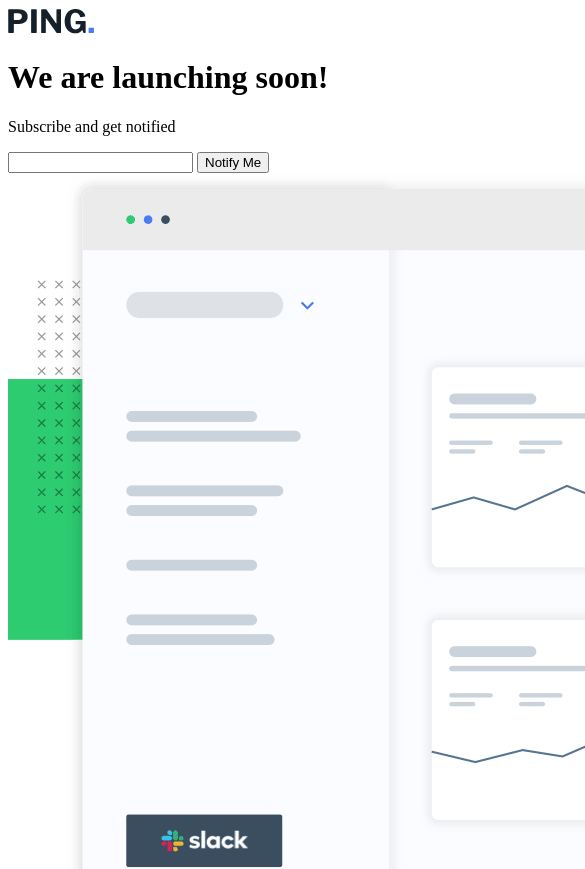
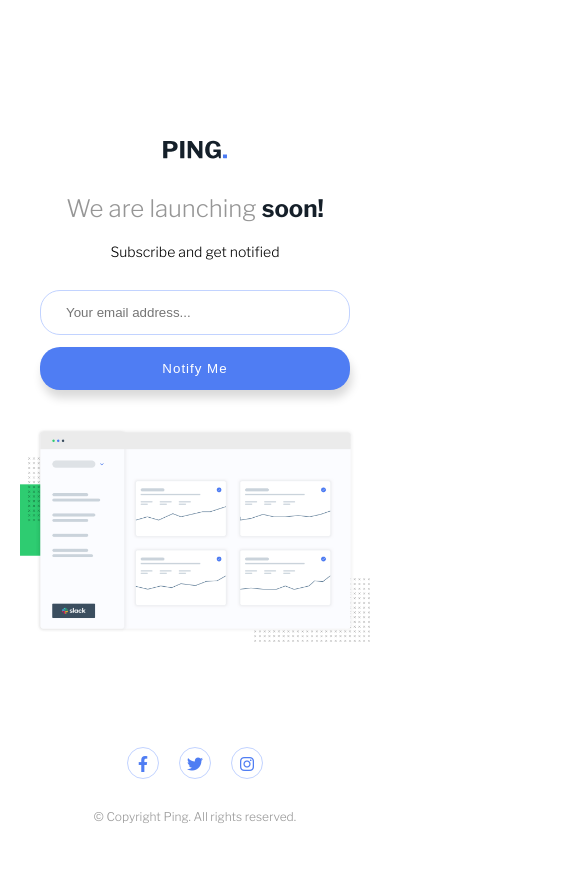
Before and after one commit to monte-dev/4-ping-coming-soon-email-validation, a plain HTML site: page index.html in a window 390 px wide. Shown: the top 869 px of the page, 585 px wide, since content can reach past the window. Drawn offline with nearby package versions, Linux system fonts and the light colour scheme.

Commit message:
Mobile version styling complete

```diff
--- a/css/style.css
+++ b/css/style.css
@@ -0,0 +1,123 @@
+@import url("https://fonts.googleapis.com/css2?family=Libre+Franklin:wght@300;600;700&display=swap");
+/* variables */
+:root {
+  --blue: hsl(223, 87%, 63%);
+  --pale-blue: hsl(223, 100%, 88%);
+  --light-red: hsl(354, 100%, 66%);
+  --gray: hsl(0, 0%, 59%);
+  --very-dark-blue: hsl(209, 33%, 12%);
+  --main-font: "Libre Franklin", sans-serif;
+}
+/* general */
+* {
+  box-sizing: border-box;
+  padding: 0;
+  margin: 0;
+}
+body {
+  font-family: var(--main-font);
+  font-size: 20px;
+}
+.wrapper {
+  display: flex;
+  flex-direction: column;
+  justify-content: center;
+  align-items: center;
+  height: 100vh;
+  text-align: center;
+  margin: 0 20px;
+  padding-top: 160px;
+}
+/* launch soon section */
+.launch-soon img {
+  width: 4rem;
+  padding-bottom: 30px;
+}
+.launch-soon h1 {
+  font-weight: 300;
+  color: var(--gray);
+  font-size: 1.5rem;
+  padding-bottom: 20px;
+}
+.launch-soon span {
+  color: var(--very-dark-blue);
+  font-weight: 700;
+}
+.launch-soon p {
+  font-size: 14px;
+  padding-bottom: 30px;
+}
+
+/*  notify form section */
+
+.notify {
+  padding: 0 20px 30px 20px;
+  width: 100%;
+}
+#notifyForm {
+  display: flex;
+  flex-direction: column;
+}
+#email,
+#submitForm {
+  padding: 14px 25px;
+  margin-bottom: 8px;
+  border: none;
+  border-radius: 20px;
+}
+#email {
+  border: 1px solid var(--pale-blue);
+}
+#submitForm {
+  margin-top: 4px;
+  color: #fff;
+  background-color: var(--blue);
+  box-shadow: inset 0 0 6px 0 rgba(0, 0, 0, 0.2);
+  box-shadow: 2px 8px 10px 0 rgba(0, 0, 0, 0.15);
+  letter-spacing: 1px;
+}
+.error-email {
+  font-size: 12px;
+  color: var(--light-red);
+  margin-bottom: 25px;
+  font-style: italic;
+}
+.hidden {
+  display: none;
+}
+/* promo section */
+.promo {
+  padding-bottom: 100px;
+}
+
+.promo img {
+  width: 100%;
+}
+/* footer */
+
+.social-links {
+  list-style-type: none;
+  display: flex;
+  justify-content: center;
+  align-items: center;
+  padding-bottom: 30px;
+}
+.social-links li {
+  margin: 0 10px;
+}
+
+.social-links i {
+    font-size: 1rem;
+    border-radius: 50%;
+    color: var(--blue);
+    border: 1px solid var(--pale-blue);
+    line-height: 2em;
+    width: 2em;
+    height: 2em;
+    text-align: center;
+}
+footer p {
+  font-size: 12px;
+  color: var(--gray);
+  padding-bottom: 40px;
+}
--- a/index.html
+++ b/index.html
@@ -5,9 +5,9 @@
     <meta charset="UTF-8">
     <meta http-equiv="X-UA-Compatible" content="IE=edge">
     <meta name="viewport" content="width=device-width, initial-scale=1.0">
-    <link rel="stylesheet" href="css/style.css">
     <link rel="stylesheet" href="https://cdnjs.cloudflare.com/ajax/libs/font-awesome/6.2.1/css/all.min.css" integrity="sha512-MV7K8+y+gLIBoVD59lQIYicR65iaqukzvf/nwasF0nqhPay5w/9lJmVM2hMDcnK1OnMGCdVK+iQrJ7lzPJQd1w==" crossorigin="anonymous" referrerpolicy="no-referrer" />
     <link rel="shortcut icon" href="images/favicon-32x32.png" type="image/x-icon">
+    <link rel="stylesheet" href="css/style.css">
     <title>4. Ping coming soon page - Email input validation | FEM</title>
 </head>
 
@@ -20,8 +20,8 @@
         </header>
         <section class="notify">
             <form action="" id="notifyForm">
-                <input type="email" aria-label="email input" id="email">
-                <span class="error-email"></span>
+                <input type="email" aria-label="email input" id="email" placeholder="Your email address...">
+                <span class="error-email hidden">Please provide a valid email address</span>
                 <button type="submit" aria-label="submit button" id="submitForm">Notify Me</button>
             </form>
         </section>
@@ -30,9 +30,9 @@
         </section>
         <footer>
             <ul class="social-links">
-                <li><a href="#"><i class="fab fa-facebook-f"></i></a></li>
-                <li><a href="#"><i class="fab fa-twitter"></i></a></li>
-                <li><a href="#"><i class="fab fa-instagram"></i></a></li>
+                <li><a href="#"><i class="fab fa-facebook-f fa-fw"></i></a></li>
+                <li><a href="#"><i class="fab fa-twitter fa-fw"></i></a></li>
+                <li><a href="#"><i class="fab fa-instagram fa-fw"></i></a></li>
             </ul>
             <p>&copy; Copyright Ping. All rights reserved.</p>
         </footer>
```
